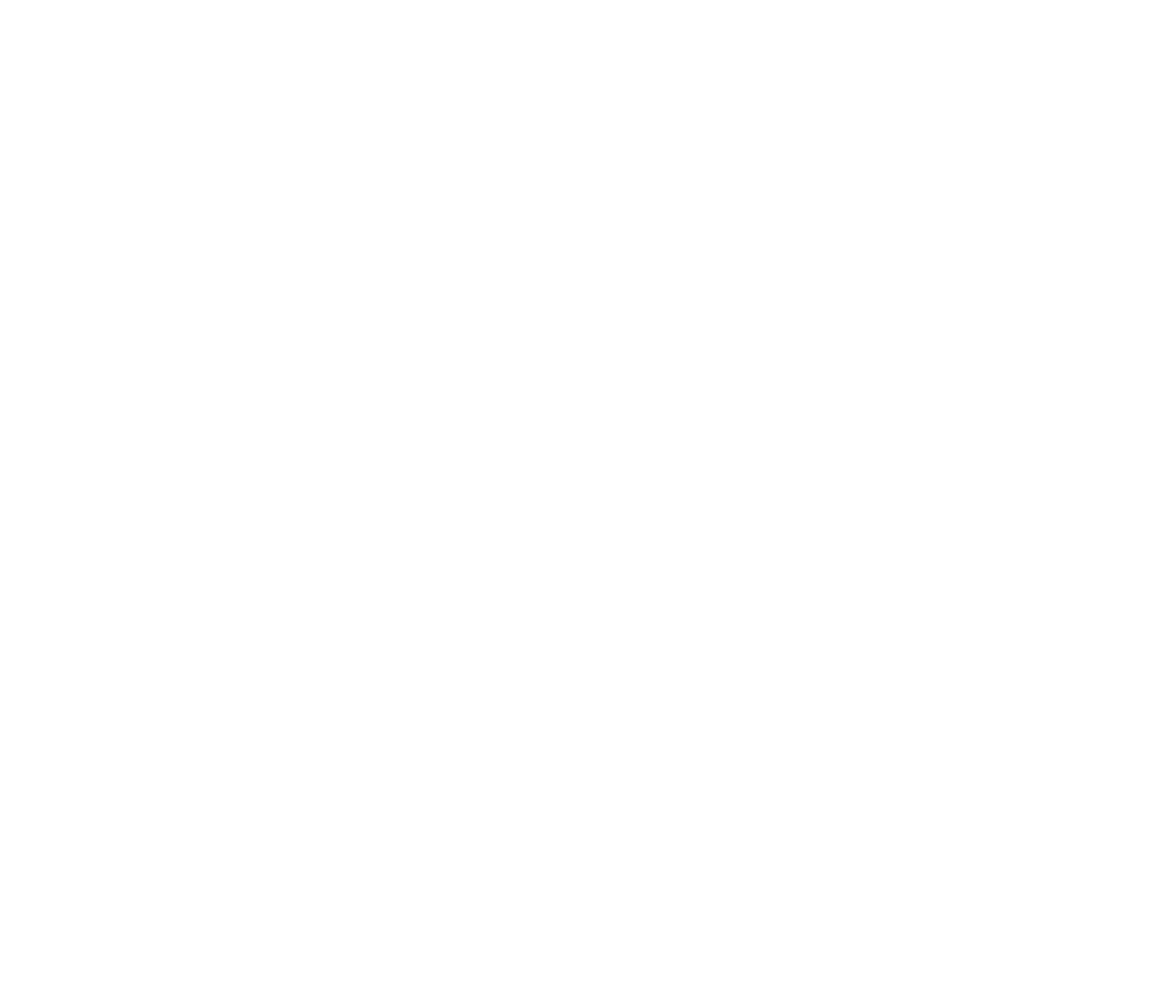
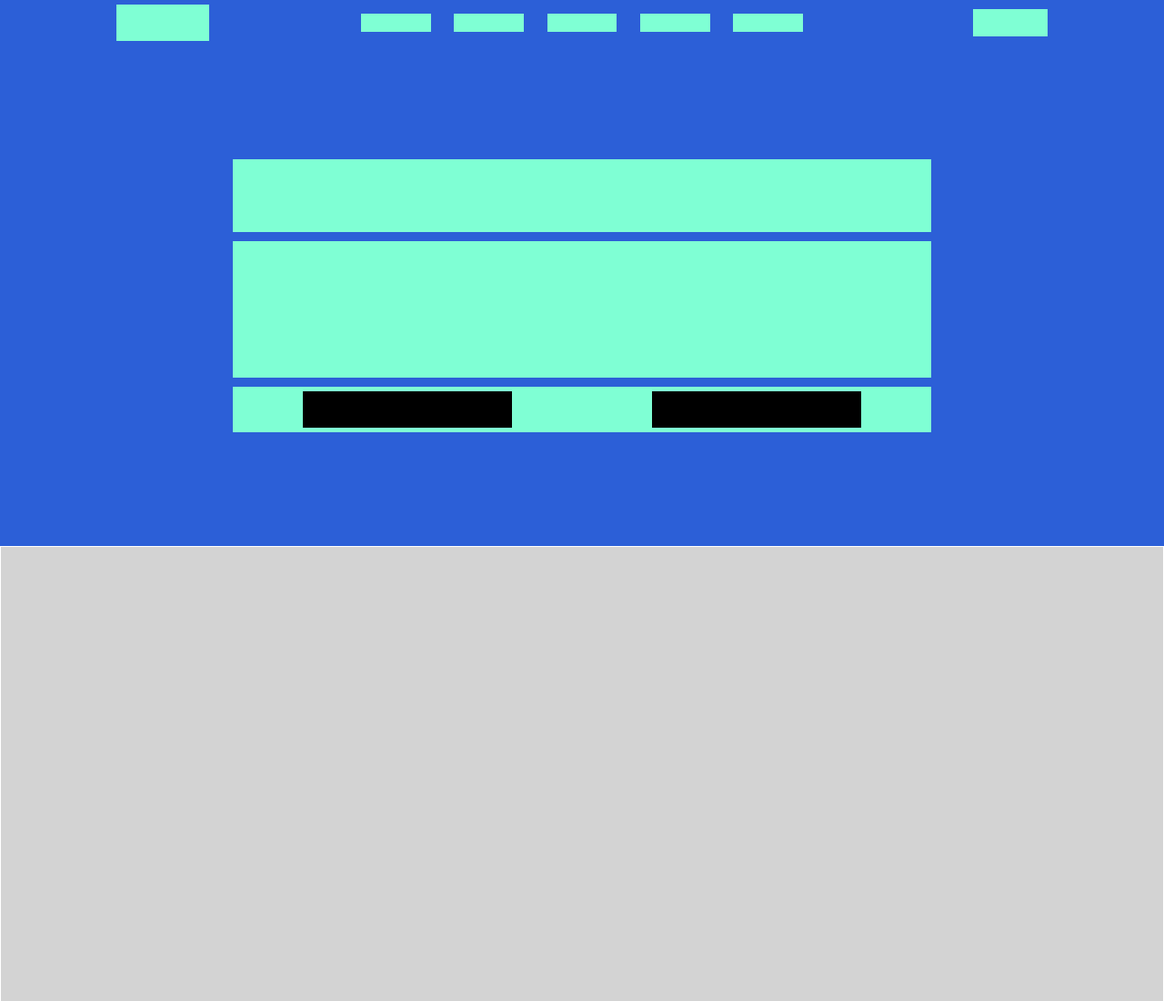
Before and after one commit to FRANCO1357/htmlcss-struttura-discord, a plain HTML site: page index.html in a window 1280 px wide. Shown: the top 1100 px of the page at 91% size. Before the commit the page ends 800 px from the top, so only its background shows below. Drawn offline with Linux system fonts and the light colour scheme.

Commit message:
added header

```diff
--- a/css/style.css
+++ b/css/style.css
@@ -0,0 +1,126 @@
+body{
+    margin: 0;
+    padding: 0;
+    box-sizing: border-box;
+}
+
+header{
+    background-color: rgb(44, 95, 215);
+    height: 600px;
+    display: flex;
+    justify-content: center;
+    flex-wrap: wrap;
+}
+
+nav{
+    height: 50px;
+    width: 80%;
+    display: flex;
+    justify-content: space-between;
+}
+
+.logo{
+    /* background-color: white; */
+    width: 20%;
+    height: 50px;
+    display: flex;
+    justify-content: flex-start;
+    align-items: center;
+}
+
+#logo{
+    background-color: aquamarine;
+    width: 50%;
+    height: 40px;
+}
+
+.menu{
+    /* background-color: white; */
+    width: 50%;
+    height: 50px;
+    display: flex;
+    justify-content: space-around;
+    align-items: center;
+}
+
+.button{
+    /* background-color: white; */
+    width: 20%;
+    height: 50px;
+    display: flex;
+    justify-content: flex-end;
+    align-items: center;
+}
+
+.option{
+    background-color: aquamarine;
+    width: 15%;
+    height: 20px;
+}
+
+.accedi{
+    background-color: aquamarine;
+    width: 40%;
+    height: 30px;
+}
+
+.testo-header{
+    /* border: 1px solid white; */
+    height: 300px;
+    width: 60%;
+    display: flex;
+    flex-direction: column;
+    justify-content: space-between;
+}
+
+.titolo{
+    background-color: aquamarine;
+    width: 100%;
+    height: 80px;
+}
+
+.paragrafo{
+    background-color: aquamarine;
+    width: 100%;
+    height: 150px;
+}
+
+.buttons{
+    background-color: aquamarine;
+    width: 100%;
+    height: 50px;
+    display: flex;
+    justify-content: space-around;
+    align-items: center;
+}
+
+.buttons .button{
+    height: 40px;
+    width: 30%;
+    background-color: rgb(0, 0, 0);
+}
+
+main{
+    background-color: lightgrey;
+    min-height: 2000px;
+}
+
+.first{
+    border: 1px solid white;
+    height: 500px;
+}
+
+.second{
+    border: 1px solid white;
+    height: 500px;
+}
+
+.third{
+    border: 1px solid white;
+    height: 500px;
+}
+
+.fourth{
+    border: 1px solid white;
+    height: 500px;
+}
--- a/index.html
+++ b/index.html
@@ -9,5 +9,42 @@
 </head>
 <body>
 
+    <header>
+        <nav>
+            <div class="logo">
+                <div id="logo"></div>
+            </div>
+            <div class="menu">
+                <div class="option"></div>
+                <div class="option"></div>
+                <div class="option"></div>
+                <div class="option"></div>
+                <div class="option"></div>
+            </div>
+            <div class="button">
+                <div class="accedi"></div>
+            </div>
+        </nav>
+        <div class="testo-header">
+            <div class="titolo"></div>
+            <div class="paragrafo"></div>
+            <div class="buttons">
+                <div class="button"></div>
+                <div class="button"></div>
+            </div>
+        </div>
+    </header>
+
+    <main>
+
+        <section class="first"></section>
+        <section class="second"></section>
+        <section class="third"></section>
+        <section class="fourth"></section>
+
+
+
+    </main>
+
 </body>
 </html>
```
